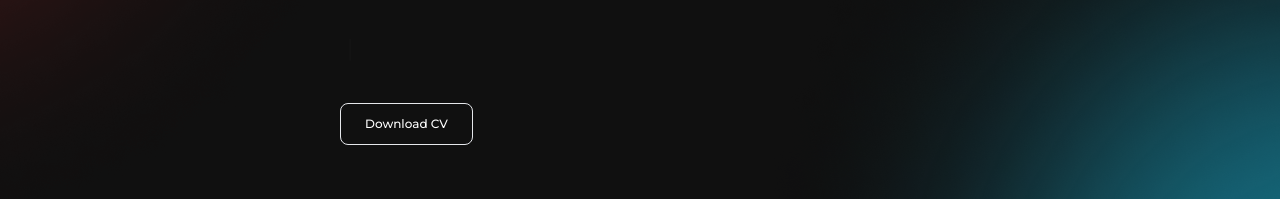
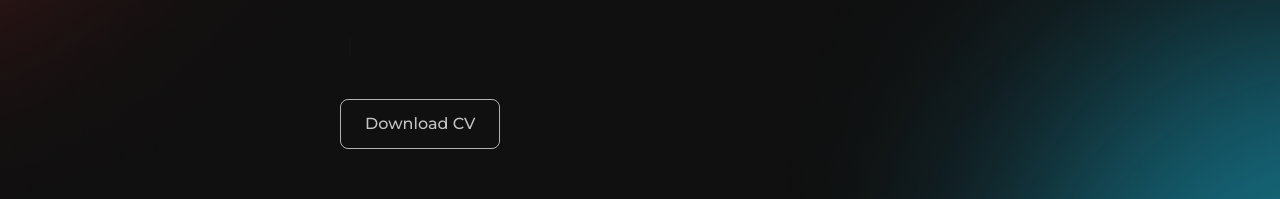
Before and after one commit to WasathTheekshana/wasath-portfolio, a Next.js app: page / in a window 1280 px wide. Shown: the part 438-637 px from the top of the page. Built offline with nearby package versions, Linux system fonts and the light colour scheme.

Commit message:
fix: margin issues in cv button

```diff
--- a/components/HeroContent.jsx
+++ b/components/HeroContent.jsx
@@ -36,8 +36,8 @@ function HeroContent() {
           </h1>
         </div>
 
-        <div className="">
-            <button onClick={() => {downloadFile(PDF_FILE_URL)}} className="hover:glow hover:bg-white hover:text-black transition duration-500 text-xs font-medium font mt-10 bg-transparent border rounded-lg py-3 px-6">
+        <div className="opacity-75">
+            <button onClick={() => {downloadFile(PDF_FILE_URL)}} className="hover:glow hover:bg-white hover:text-black transition duration-500 text-xs md:text-base font-medium font mt-6 md:mt-10 bg-transparent border rounded-lg py-3 px-6">
               Download CV
             </button>
         </div>
```
